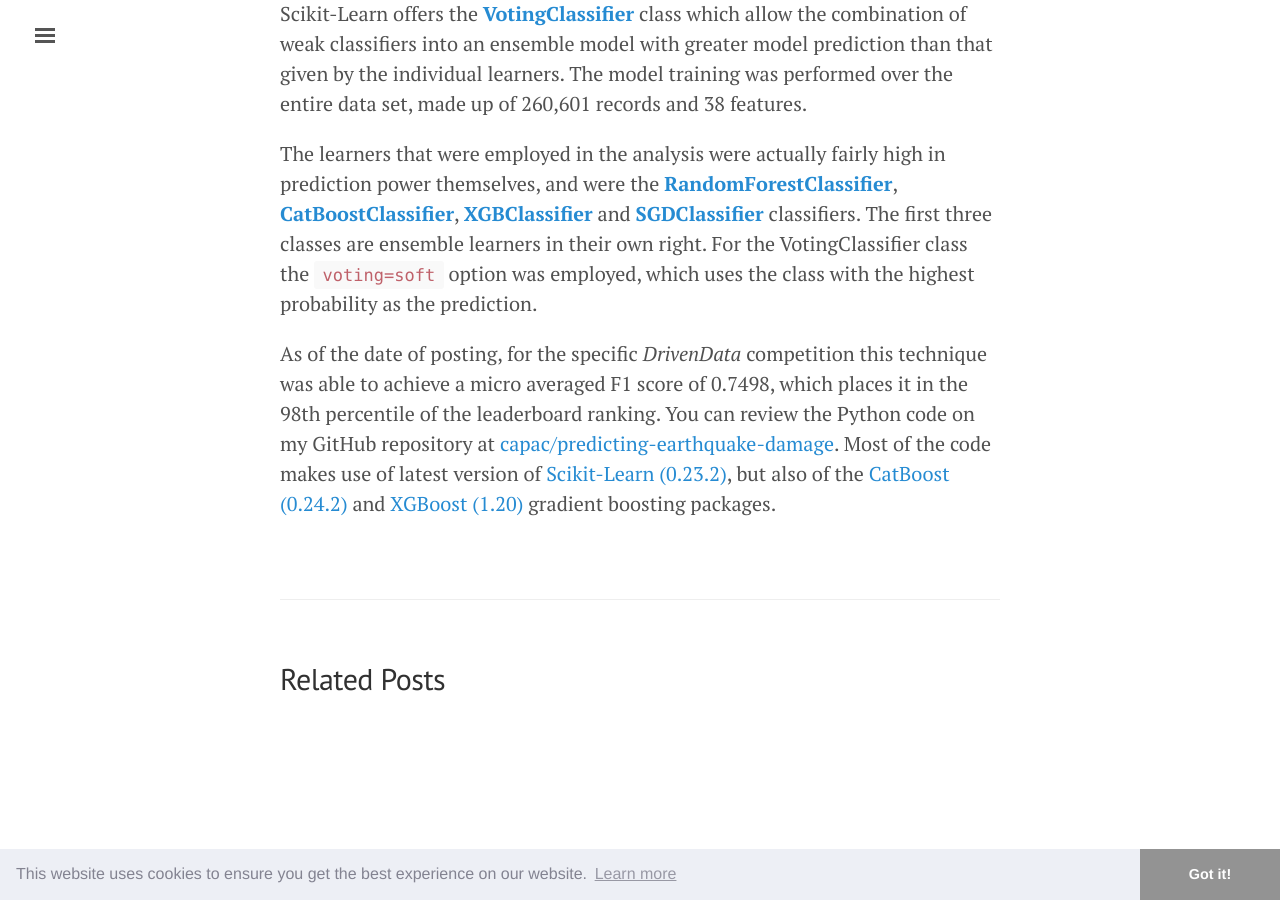
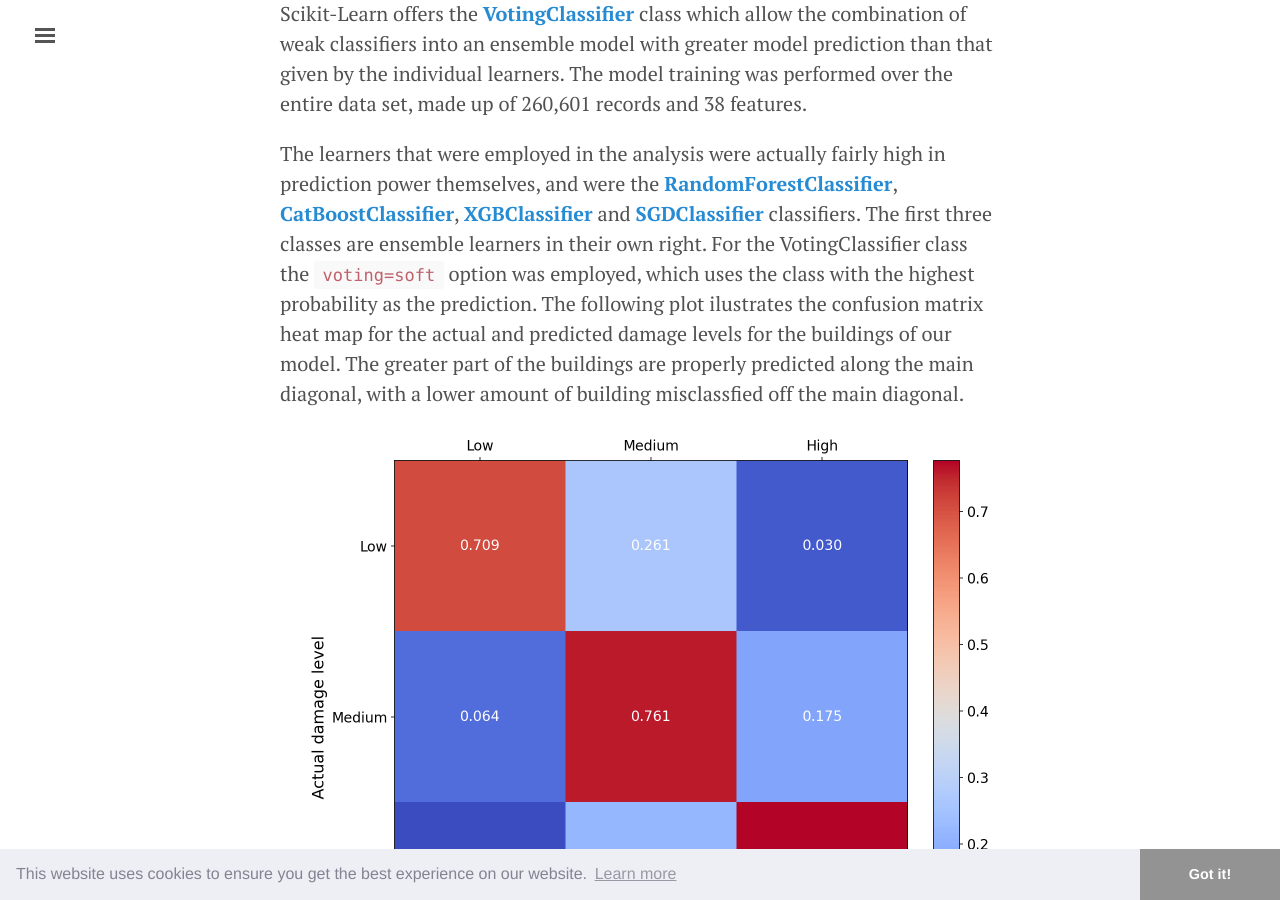
Before and after one commit to capac/personal-homepage, a Jekyll site: the page built from _posts/2020-11-10-predicting-earthquake-damage.md, in a window 1280 px wide and 900 px high, scrolled down 4770 px. Built offline with Jekyll 4.4.1, drawn with Linux system fonts in a browser that asks for light colours.

Commit message:
Update to article with confusion matrix heat map

```diff
--- a/_posts/2020-11-10-predicting-earthquake-damage.md
+++ b/_posts/2020-11-10-predicting-earthquake-damage.md
@@ -40,6 +40,8 @@
 
 Scikit-Learn offers the [**VotingClassifier**](https://scikit-learn.org/stable/modules/generated/sklearn.ensemble.VotingClassifier.html) class which allow the combination of weak classifiers into an ensemble model with greater model prediction than that given by the individual learners. The model training was performed over the entire data set, made up of 260,601 records and 38 features.
 
-The learners that were employed in the analysis were actually fairly high in prediction power themselves, and were the  [**RandomForestClassifier**](https://scikit-learn.org/stable/modules/generated/sklearn.ensemble.RandomForestClassifier.html), [**CatBoostClassifier**](https://catboost.ai/docs/concepts/python-reference_catboostclassifier.html), [**XGBClassifier**](https://xgboost.readthedocs.io/en/stable/python/python_api.html#xgboost.XGBClassifier) and [**SGDClassifier**](https://scikit-learn.org/stable/modules/generated/sklearn.linear_model.SGDClassifier.html) classifiers. The first three classes are ensemble learners in their own right. For the VotingClassifier class the `voting=soft` option was employed, which uses the class with the highest probability as the prediction.
+The learners that were employed in the analysis were actually fairly high in prediction power themselves, and were the  [**RandomForestClassifier**](https://scikit-learn.org/stable/modules/generated/sklearn.ensemble.RandomForestClassifier.html), [**CatBoostClassifier**](https://catboost.ai/docs/concepts/python-reference_catboostclassifier.html), [**XGBClassifier**](https://xgboost.readthedocs.io/en/stable/python/python_api.html#xgboost.XGBClassifier) and [**SGDClassifier**](https://scikit-learn.org/stable/modules/generated/sklearn.linear_model.SGDClassifier.html) classifiers. The first three classes are ensemble learners in their own right. For the VotingClassifier class the `voting=soft` option was employed, which uses the class with the highest probability as the prediction. The following plot ilustrates the confusion matrix heat map for the actual and predicted damage levels for the buildings of our model. The greater part of the buildings are properly predicted along the main diagonal, with a lower amount of building misclassfied off the main diagonal.
+
+![Confusion matrix heat map](/assets/predicting-earthquake-damage-with-ensemble-learners/confusion-matrix-heatmap.png)
 
 As of the date of posting, for the specific _DrivenData_ competition this technique was able to achieve a micro averaged F1 score of 0.7498, which places it in the 98th percentile of the leaderboard ranking. You can review the Python code on my GitHub repository at [capac/predicting-earthquake-damage](https://github.com/capac/predicting-earthquake-damage). Most of the code makes use of latest version of [Scikit-Learn (0.23.2)](https://scikit-learn.org/stable/), but also of the [CatBoost (0.24.2)](https://catboost.ai) and [XGBoost (1.20)](https://xgboost.ai) gradient boosting packages.
```
Also changed, not shown: assets/predicting-earthquake-damage-with-ensemble-learners/confusion-matrix-heatmap.png (added).
